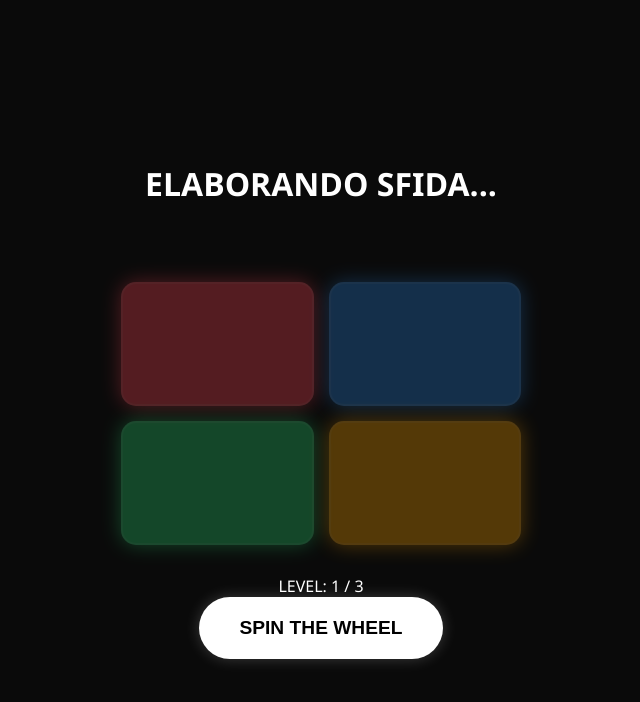
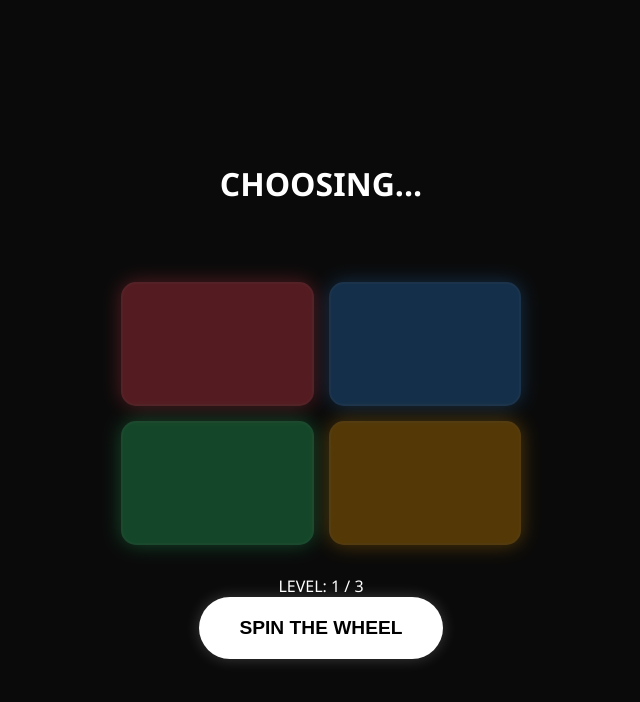
Before and after one commit to pasquale1983/break-the-ice-app, a plain HTML site: page index.html in a window 1280 px wide. Both pictures are taken after a click on the button "SPIN THE WHEEL". Shown: the whole page, without its empty margins (319-959 px from the left). Drawn offline with Linux system fonts and the light colour scheme; no server answers.

Commit message:
Fix: relative API path for Render

```diff
--- a/index.html
+++ b/index.html
@@ -104,7 +104,7 @@ const colorIds = ['box-rosso', 'box-blu', 'box-verde', 'box-giallo'];
         const boxes = colorIds.map(id => document.getElementById(id));
 
         btn.disabled = true;
-        resultDiv.innerText = "ELABORANDO SFIDA...";
+        resultDiv.innerText = "CHOOSING...";
 
         // Animazione luci... (lascia quella di prima)
         let counter = 0;
@@ -115,7 +115,7 @@ const colorIds = ['box-rosso', 'box-blu', 'box-verde', 'box-giallo'];
         }, 80); // Più veloce per dare adrenalina
 
         try {
-            const response = await fetch(`http://127.0.0.1:8000/api/spin/${gender}?phase=${currentPhase}`);
+          const response = await fetch("/api/spin/user?phase=" + currentPhase);
             const data = await response.json();
 
             setTimeout(() => {
```
